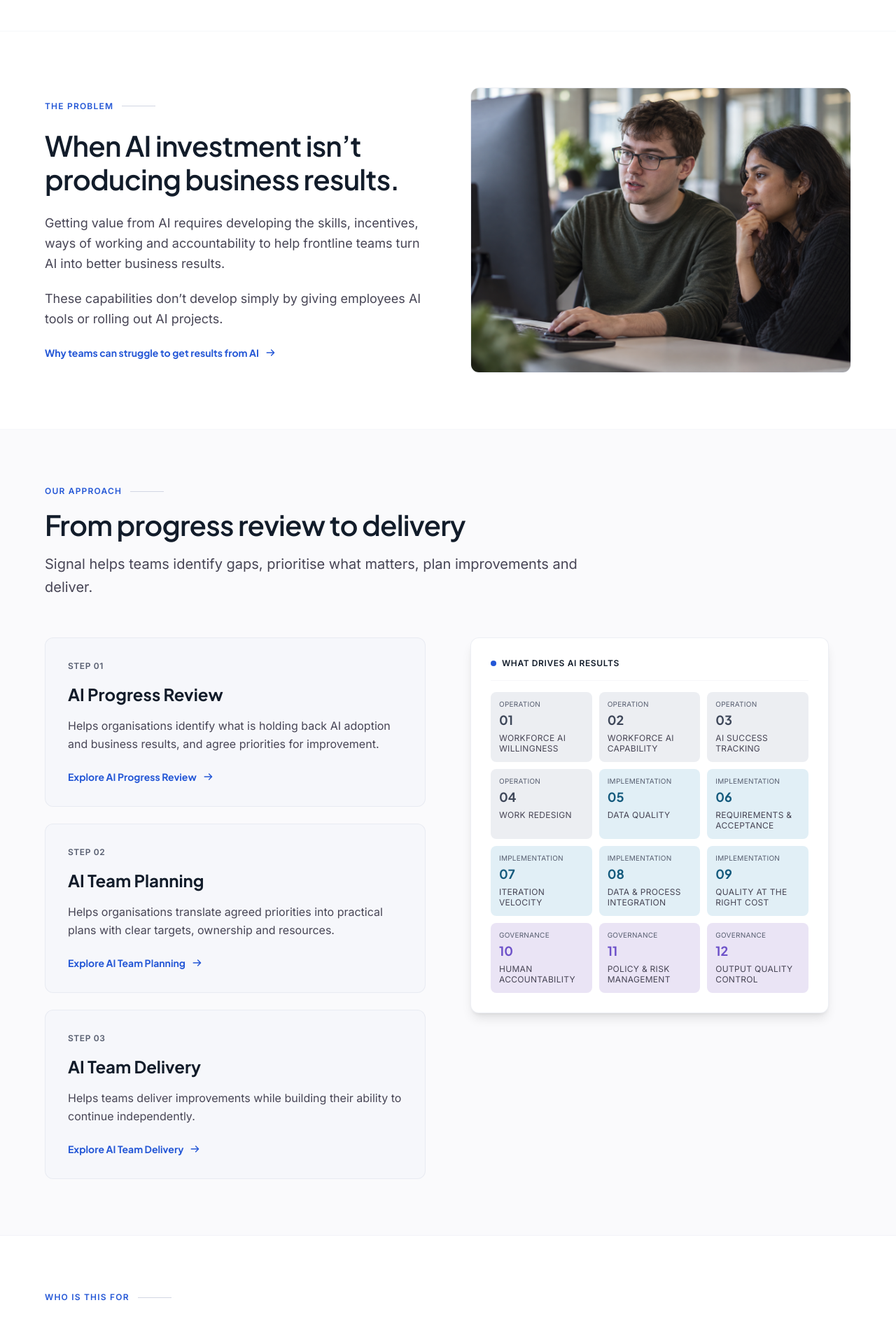
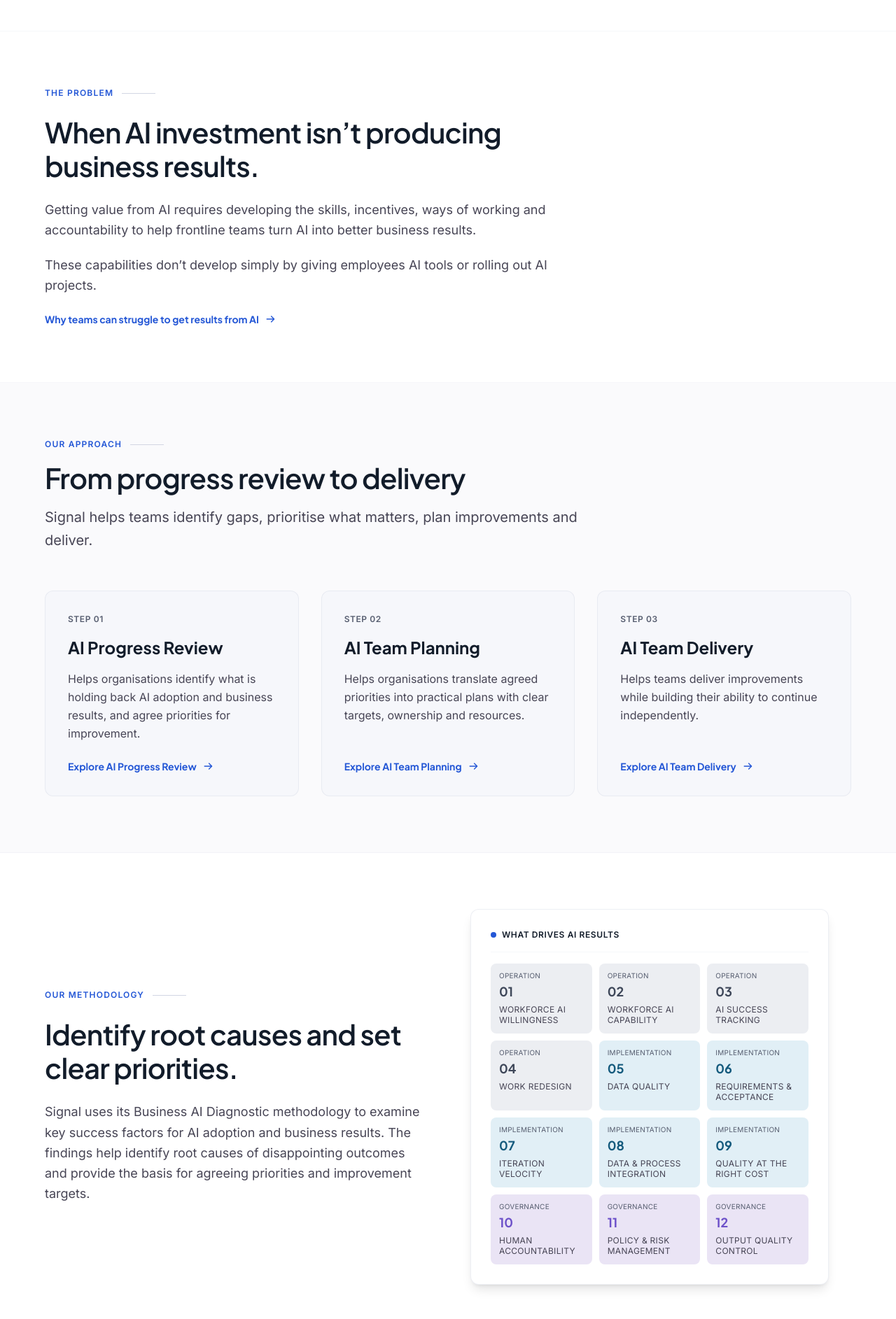
Before and after one commit to signalaibpi/signal-website, a Next.js app: page / in a window 1280 px wide. Shown: the part 580-2465 px from the top of the page at 70% size. Built offline with nearby package versions, Linux system fonts and the light colour scheme.

Commit message:
Separate homepage services and methodology sections

```diff
--- a/app/page.tsx
+++ b/app/page.tsx
@@ -1,5 +1,6 @@
 import { Hero } from "@/components/home/Hero";
 import { Problem } from "@/components/home/Problem";
+import { OurMethodology } from "@/components/home/OurMethodology";
 import { OurApproach } from "@/components/home/OurApproach";
 import { WhoIsThisFor } from "@/components/home/WhoIsThisFor";
 import { Founder } from "@/components/home/Founder";
@@ -11,6 +12,7 @@
       <Hero />
       <Problem />
       <OurApproach />
+      <OurMethodology />
       <WhoIsThisFor />
       <Founder />
       <FinalCta />
--- a/components/home/OurApproach.tsx
+++ b/components/home/OurApproach.tsx
@@ -1,6 +1,5 @@
 import { SectionEyebrow } from "./SectionEyebrow";
 import { ArrowRightIcon } from "@/lib/icons";
-import { AiResultsGraphic } from "./AiResultsGraphic";
 import { serviceHref } from "@/lib/services";
 
 const MODULES = [
@@ -38,8 +37,7 @@
             matters, plan improvements and deliver.
           </p>
         </div>
-        <div className="grid grid-cols-1 lg:grid-cols-2 gap-12 lg:gap-16 items-start">
-          <div className="flex flex-col gap-6">
+        <div className="grid grid-cols-1 md:grid-cols-3 gap-8">
           {MODULES.map((mod) => (
             <div
               key={mod.title}
@@ -64,8 +62,6 @@
             </div>
           ))}
         </div>
-          <AiResultsGraphic />
-        </div>
       </div>
     </section>
   );
--- /dev/null
+++ b/components/home/OurMethodology.tsx
@@ -0,0 +1,23 @@
+import { SectionEyebrow } from "./SectionEyebrow";
+import { AiResultsGraphic } from "./AiResultsGraphic";
+
+export function OurMethodology() {
+  return (
+    <section className="w-full bg-surface-container-lowest py-16 sm:py-20 border-b border-outline-variant/20">
+      <div className="max-w-[1280px] mx-auto px-5 md:px-10 lg:px-16">
+        <div className="grid grid-cols-1 lg:grid-cols-2 gap-12 lg:gap-16 items-center">
+          <div className="flex flex-col gap-6">
+            <SectionEyebrow>Our methodology</SectionEyebrow>
+            <h2 className="font-display text-[28px] leading-[36px] sm:text-[40px] sm:leading-[48px] tracking-[-0.02em] text-on-surface font-semibold">
+              Identify root causes and set clear priorities.
+            </h2>
+            <p className="font-body text-lg leading-relaxed text-on-surface-variant">
+              Signal uses its Business AI Diagnostic methodology to examine key success factors for AI adoption and business results. The findings help identify root causes of disappointing outcomes and provide the basis for agreeing priorities and improvement targets.
+            </p>
+          </div>
+          <AiResultsGraphic />
+        </div>
+      </div>
+    </section>
+  );
+}
--- a/components/home/Problem.tsx
+++ b/components/home/Problem.tsx
@@ -1,4 +1,3 @@
-import Image from "next/image";
 import { SectionEyebrow } from "./SectionEyebrow";
 import { ArrowRightIcon } from "@/lib/icons";
 
@@ -6,8 +5,7 @@
   return (
     <section className="w-full bg-surface-container-lowest py-16 sm:py-20 border-b border-outline-variant/20">
       <div className="max-w-[1280px] mx-auto px-5 md:px-10 lg:px-16">
-        <div className="grid grid-cols-1 lg:grid-cols-12 gap-12 lg:gap-16 items-center">
-          <div className="lg:col-span-6 flex flex-col gap-6">
+        <div className="max-w-3xl flex flex-col gap-6">
           <SectionEyebrow>The problem</SectionEyebrow>
           <h2 className="font-display text-[28px] leading-[36px] sm:text-[40px] sm:leading-[48px] tracking-[-0.02em] text-on-surface font-semibold">
             When AI investment isn’t producing business results.
@@ -30,18 +28,6 @@
             <ArrowRightIcon className="w-4 h-4" />
           </a>
         </div>
-          <div className="lg:col-span-6">
-            <div className="relative w-full aspect-[4/3] rounded-xl overflow-hidden border border-outline-variant/40">
-              <Image
-                src="/home-our-approach.png"
-                alt="Frontline operational and data teams reviewing workflows"
-                fill
-                sizes="(min-width: 1024px) 544px, 100vw"
-                className="object-cover"
-              />
-            </div>
-          </div>
-        </div>
       </div>
     </section>
   );
```
Also changed, not shown: 1 other file (tests, documents, lock files or other folders). Lines whose indentation alone changed are shown as unchanged.
